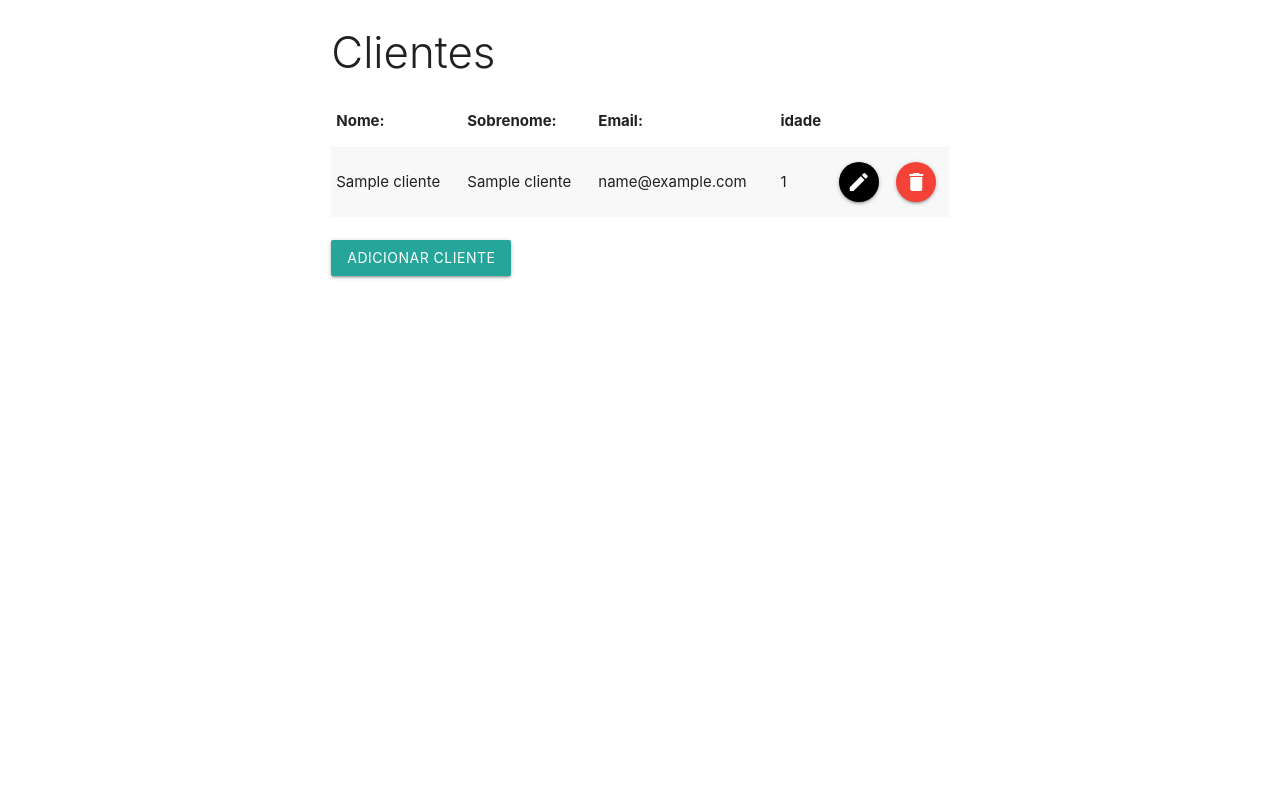
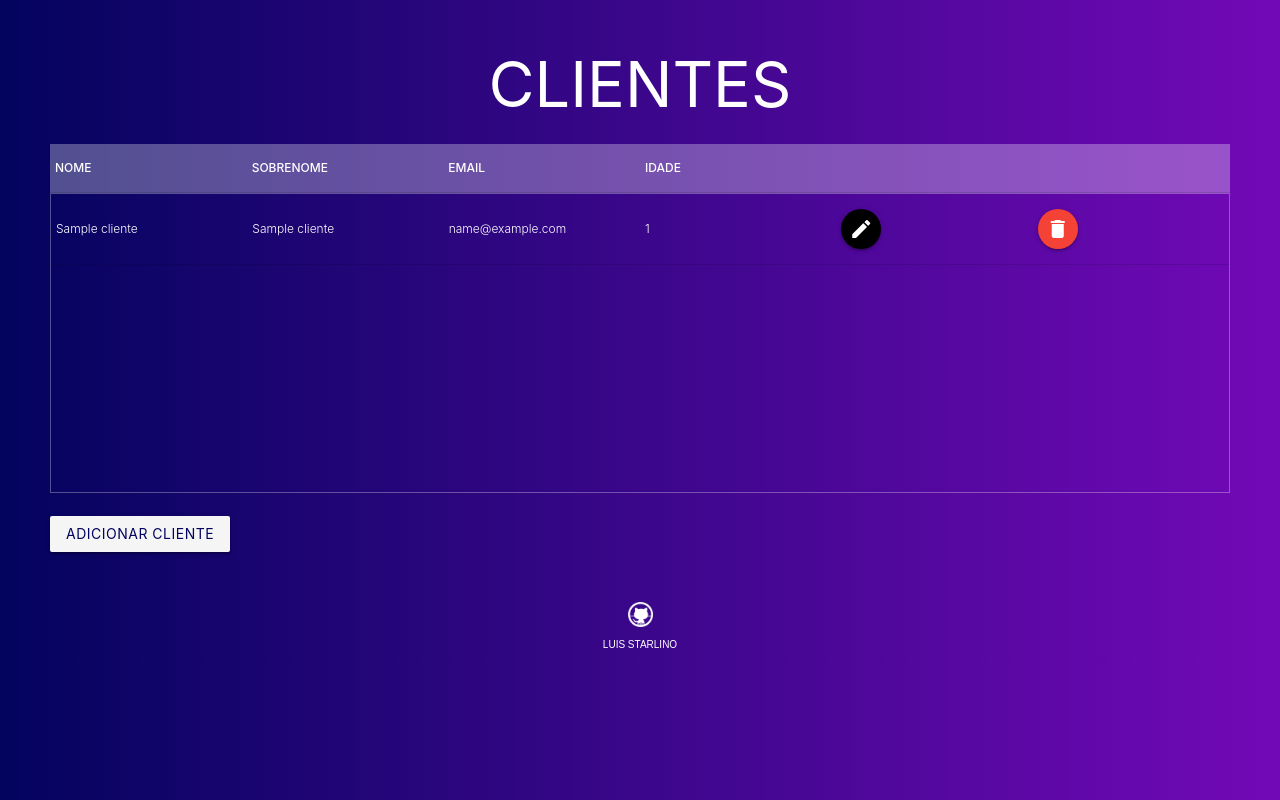
Before and after one commit to Luixs/PHP-CRUD, a PHP site: page / in a window 1280 px wide. Run offline with PHP 8.4, Linux system fonts and the light colour scheme; tables that the repository leaves empty or names only in its code hold one stand-in row (values such as "Sample post"); lists and menus that the app fills with data are empty; some libraries are stand-ins or nearby versions.

Commit message:
Same system but with a new Face, new style..

```diff
--- a/includes/footer.php
+++ b/includes/footer.php
@@ -6,6 +6,10 @@
 
 <script>
     M.AutoInit();
+    $(window).on("load resize ", function() {
+    var scrollWidth = $('.tbl-content').width() - $('.tbl-content table').width();
+    $('.tbl-header').css({'padding-right':scrollWidth});
+    }).resize();
 </script>
 
 </body>
--- a/includes/header.php
+++ b/includes/header.php
@@ -2,12 +2,16 @@
   <html>
     <head>
         <meta charset="utf-8">
-        <title>Funcionando</title>
-        <!--Import Google Icon Font-->
-        <link href="https://fonts.googleapis.com/icon?family=Material+Icons" rel="stylesheet">
+        <title>Contact List 2.0</title>
+        <!--My Responsive Site Css-->
+        <link rel="stylesheet" href="includes/style.css">
+        <link href="//maxcdn.bootstrapcdn.com/bootstrap/4.1.1/css/bootstrap.min.css" rel="stylesheet" id="bootstrap-css">
+        <script src="//maxcdn.bootstrapcdn.com/bootstrap/4.1.1/js/bootstrap.min.js"></script>
+        <script src="//cdnjs.cloudflare.com/ajax/libs/jquery/3.2.1/jquery.min.js"></script>
+        <!--Let browser know website is optimized for mobile-->
+        <meta name="viewport" content="width=device-width, initial-scale=1.0"/>
+         <!--Import Google Icon Font-->
+         <link href="https://fonts.googleapis.com/icon?family=Material+Icons" rel="stylesheet">
         <!--Import materialize.css-->
         <link rel="stylesheet" href="https://cdnjs.cloudflare.com/ajax/libs/materialize/1.0.0/css/materialize.min.css">
-
-        <!--Let browser know website is optimized for mobile-->
-        <meta name="viewport" content="width=device-width, initial-scale=1.0"/>
     </head>
--- /dev/null
+++ b/includes/style.css
@@ -0,0 +1,131 @@
+
+h1{
+  font-size: 30px;
+  color: white;
+  text-transform: uppercase;
+  font-weight: 300;
+  text-align: center;
+  margin-bottom: 15px;
+}
+table{
+  width:100%;
+  table-layout: fixed;
+  border: none;
+}
+.tbl-header{
+  background-color: rgba(255,255,255,0.3);
+ }
+.tbl-content{
+  height:300px;
+  overflow-x:auto;
+  margin-top: 0px;
+  border: 1px solid rgba(255,255,255,0.3);
+}
+th{
+  padding: 20px 15px;
+  text-align: left;
+  font-weight: 500;
+  font-size: 12px;
+  color: #fff;
+  text-transform: uppercase;
+}
+td{
+  padding: 15px;
+  text-align: left;
+  vertical-align:middle;
+  font-weight: 300;
+  font-size: 12px;
+  color: #fff;
+  border-bottom: solid 1px rgba(255,255,255,0.1);
+}
+
+#btn1
+{
+  background-color: whitesmoke;
+  color: #03045e;
+}
+
+#modal-bnt
+{
+  margin-left: 10px;
+  background-color: #03045e;
+  background-color: whitesmoke;
+}
+
+#test-modal
+{
+  background-color: yellow;
+}
+
+.icon-git{
+  height: 25px;
+  height: 25px;
+
+}
+.img-icon-git{
+  text-align: center;
+  justify-content: center;
+  margin-bottom: -40px;
+}
+
+/* demo styles */
+
+@import url(https://fonts.googleapis.com/css?family=Roboto:400,500,300,700);
+body{
+  background: -webkit-linear-gradient(left, #03045e, #7209b7);
+  background: linear-gradient(to right, #03045e, #7209b7);
+  font-family: 'Roboto', sans-serif;
+}
+section{
+  margin: 50px;
+}
+
+
+/* follow me template */
+.made-with-love {
+  margin-top: 40px;
+  padding: 10px;
+  clear: left;
+  text-align: center;
+  font-size: 10px;
+  font-family: arial;
+  color: #fff;
+}
+.made-with-love i {
+  font-style: normal;
+  color: #F50057;
+  font-size: 14px;
+  position: relative;
+  top: 2px;
+}
+.made-with-love a {
+  color: #fff;
+  text-decoration: none;
+}
+.made-with-love a:hover {
+  text-decoration: underline;
+}
+
+/* for custom scrollbar for webkit browser*/
+::-webkit-scrollbar {
+ width: 6px;
+}
+
+/* ADD PAGE */
+
+#add-title
+{
+  color: #fff;
+  padding-bottom: -10px;
+}
+#row-title-add
+{
+  margin-top: 10px;
+  margin-bottom: -10px;
+}
+
+#btn-add
+{
+    background-color: whitesmoke;
+    color: #03045e;
+}
--- a/index.php
+++ b/index.php
@@ -7,18 +7,26 @@ include_once "includes/header.php";
 include_once "includes/message.php";
 ?>
 
-<div class="row">
-    <div class="col s12 m6 push-m3">
-        <h3 class="light">Clientes</h3>
-        <table class="striped">
+<body>
+    <section>
+
+    <h1 style="color:white">Clientes</h1>
+    <div class="tbl-header">
+        <table cellpadding="0" cellspacing="0">
             <thead>
                 <tr>
-                    <th>Nome:</th>
-                    <th>Sobrenome: </th>
-                    <th>Email: </th>
-                    <th>idade</th>
+                    <th>Nome</th>
+                    <th>Sobrenome</th>
+                    <th>Email</th>
+                    <th>Idade</th>
+                    <th></th>
+                    <th></th>
                 </tr>
             </thead>
+        </table>
+    </div>
+    <div class="tbl-content">
+        <table cellpadding="0" cellspacing="0">
             <tbody>
                 <?php
                     $sql =  "SELECT * FROM clientes";
@@ -33,20 +41,19 @@ include_once "includes/message.php";
                     <td><?php echo $dados['idade']; ?></td>
                     <td><a href="edit.php?id=<?php echo $dados['id']; ?>" class="btn-floating black"><i class="material-icons">edit</i></a></td>
                     <td><a href="#modal<?php echo $dados['id']; ?>" class="btn-floating red modal-trigger"><i class="material-icons">delete</i></a></td>
-                    <div id="modal<?php echo $dados['id']; ?>" class="modal">
-                        <div class="modal-content">
-                        <h4>Opa!</h4>
-                        <p>Tem certeza que deseja excluir esse cliente?<p>
+                    <div id="modal<?php echo $dados['id']; ?>" class="modal black" style="max-height:50%;">
+                        <div class="modal-content black">
+                        <h4 style="color:white">Opa!</h4>
+                        <p style="color:whitesmoke">Tem certeza que deseja excluir esse cliente?<p>
                         </div>
-                        <div class="modal-footer">
+                        <div class="modal-footer black">
                             <form action="php_action/delete.php" method="POST">
                                 <input type="hidden" name="id" value="<?php echo $dados['id']; ?>">
                                 <button type="submit" name="btn-delete" class="btn red">Sim, quero deletar</button>
-                                <a href="#!" class="modal-close waves-effect waves-green btn-flat">Cancelar</a>
+                                <a href="#!" class="modal-close waves-effect waves-green btn-flat" id="modal-bnt">Cancelar</a>
                             </form>
                         </div>
                     </div>
-
                 </tr>
                 <?php
                     }
@@ -54,10 +61,21 @@ include_once "includes/message.php";
                 ?>
             </tbody>
         </table>
-        <br>
-        <a href="add.php" class="btn">Adicionar cliente</a>
     </div>
-</div>
+    <br>
+    <a href="add.php" class="btn" id="btn1">Adicionar cliente</a>
+    </section>
+
+
+    <!-- follow me template -->
+    <div class="img-icon-git">
+        <img src="assents/git.png" alt="git_img" class="icon-git">
+    </div>
+
+    <div class="made-with-love">
+    <a target="_blank" href="https://github.com/luixs">LUIS STARLINO </a>
+    </div>
+</body>
 
 <?php
 include_once "includes/footer.php";
```
Also changed, not shown: add.php (+26 -10 lines), edit.php (+30 -14 lines), includes/add.css (added, +50 -0 lines), assents/contact.png (added), assents/git.png (added), assents/phone.png (added).
